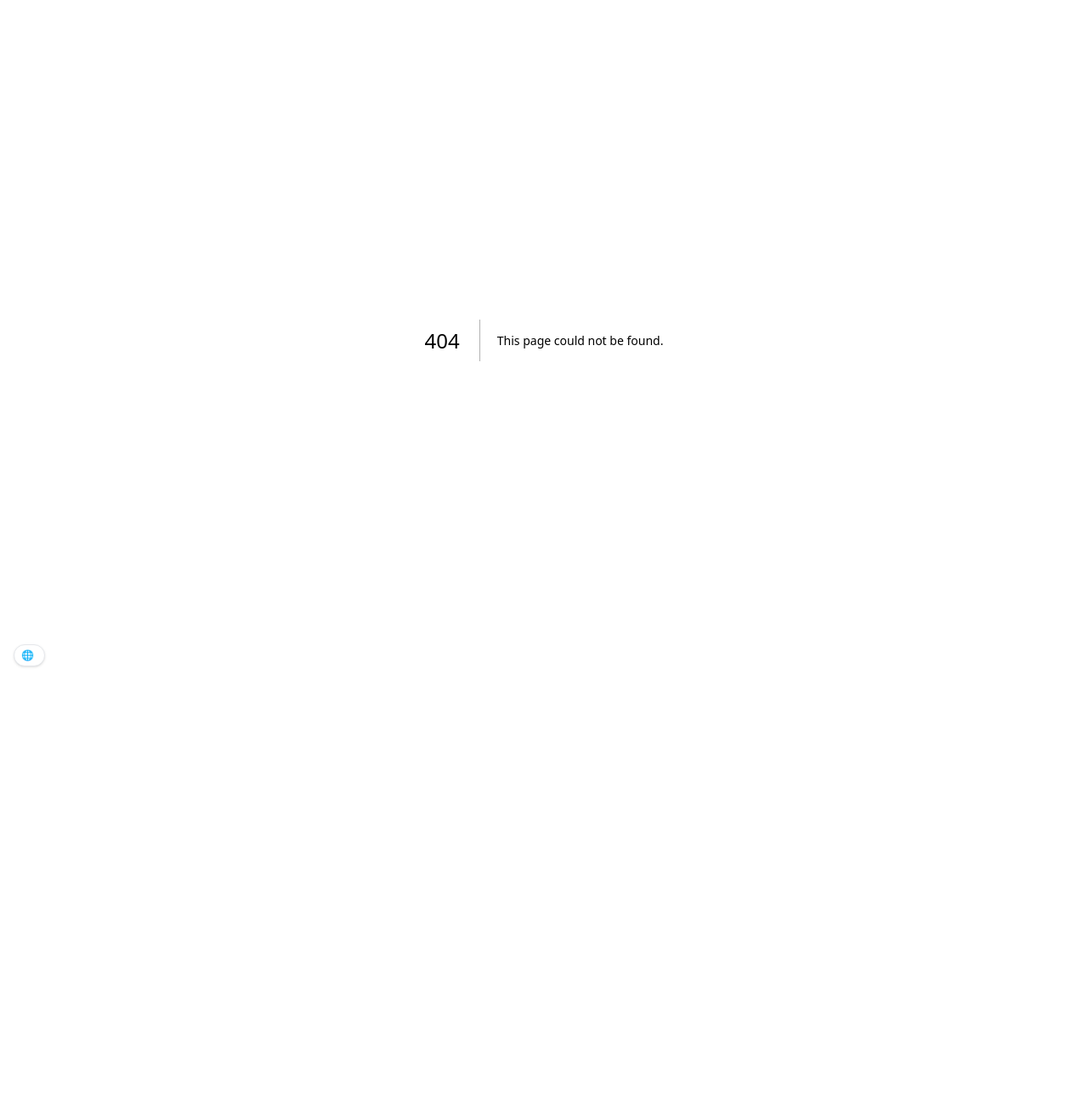
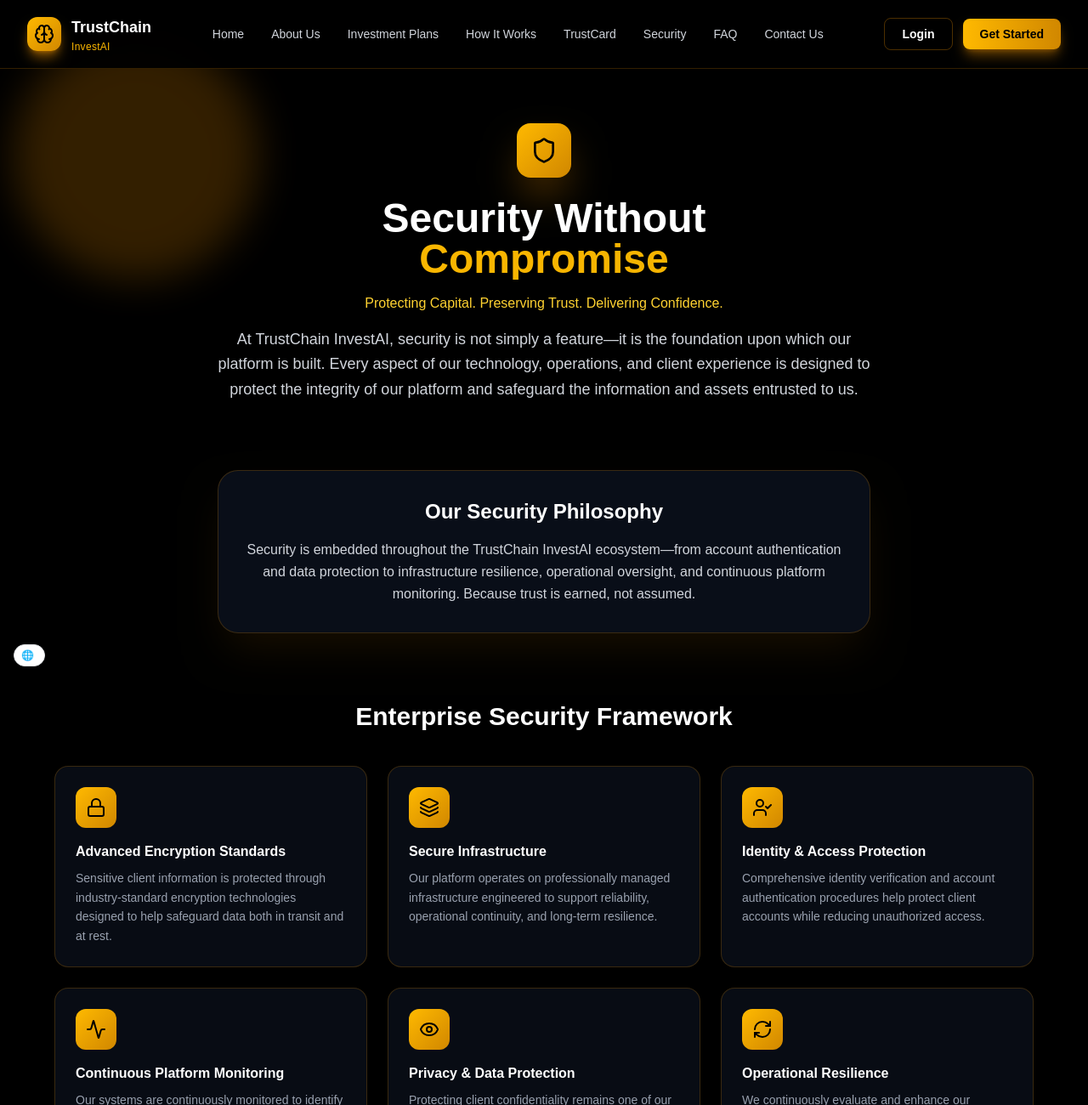
Before and after one commit to tcinvest/Trust-Chain-PWA, a Next.js app: page /security in a window 1280 px wide. Before the commit this address had no page. Shown: the top 1300 px of the page at 85% size. Before the commit the page ends 800 px from the top, so only its background shows below. Built offline with nearby package versions, Linux system fonts and the light colour scheme.

Commit message:
Create page.tsx

```diff
--- /dev/null
+++ b/app/security/page.tsx
@@ -0,0 +1,150 @@
+import React from 'react';
+import Navbar from '@/components/NavBar';
+import {
+  Shield,
+  Lock,
+  Eye,
+  Activity,
+  UserCheck,
+  RefreshCw,
+  Layers,
+  ShieldCheck,
+  TrendingUp,
+} from 'lucide-react';
+
+const FRAMEWORK_ITEMS = [
+  { icon: Lock, title: 'Advanced Encryption Standards', desc: 'Sensitive client information is protected through industry-standard encryption technologies designed to help safeguard data both in transit and at rest.' },
+  { icon: Layers, title: 'Secure Infrastructure', desc: 'Our platform operates on professionally managed infrastructure engineered to support reliability, operational continuity, and long-term resilience.' },
+  { icon: UserCheck, title: 'Identity & Access Protection', desc: 'Comprehensive identity verification and account authentication procedures help protect client accounts while reducing unauthorized access.' },
+  { icon: Activity, title: 'Continuous Platform Monitoring', desc: 'Our systems are continuously monitored to identify unusual activity, strengthen platform integrity, and support operational stability.' },
+  { icon: Eye, title: 'Privacy & Data Protection', desc: 'Protecting client confidentiality remains one of our highest priorities, with responsible data management throughout its lifecycle.' },
+  { icon: RefreshCw, title: 'Operational Resilience', desc: 'We continuously evaluate and enhance our technology, internal controls, and operational processes to strengthen platform resilience.' },
+];
+
+const SECURITY_BY_DESIGN = [
+  'Secure Client Authentication',
+  'Encrypted Communications',
+  'Controlled System Access',
+  'Infrastructure Resilience',
+  'Ongoing Platform Monitoring',
+  'Responsible Data Protection',
+  'Continuous Security Enhancement',
+];
+
+const PRINCIPLES = [
+  { title: 'Security by Design', desc: 'Security considerations are integrated throughout the platform development lifecycle.' },
+  { title: 'Privacy First', desc: 'Client information is managed with care, confidentiality, and respect for applicable privacy obligations.' },
+  { title: 'Operational Excellence', desc: 'We pursue disciplined processes and continuous improvement across every aspect of our operations.' },
+  { title: 'Transparency', desc: 'We believe confidence grows through clear communication and responsible business practices.' },
+  { title: 'Continuous Innovation', desc: 'Security is strengthened through ongoing investment in technology, infrastructure, and platform resilience.' },
+];
+
+export default function SecurityPage() {
+  return (
+    <div className="relative min-h-screen bg-black">
+      <Navbar />
+
+      <div className="absolute inset-0 opacity-20 pointer-events-none">
+        <div className="absolute top-10 left-4 w-32 h-32 sm:w-48 sm:h-48 lg:w-72 lg:h-72 bg-amber-500 rounded-full mix-blend-multiply filter blur-xl animate-pulse"></div>
+        <div className="absolute bottom-10 right-8 w-28 h-28 sm:w-40 sm:h-40 lg:w-56 lg:h-56 bg-yellow-600 rounded-full mix-blend-multiply filter blur-xl animate-pulse"></div>
+      </div>
+
+      <div className="relative z-10 px-4 py-12 sm:py-16">
+        {/* Header */}
+        <div className="max-w-3xl mx-auto text-center mb-14 sm:mb-20">
+          <div className="w-14 h-14 sm:w-16 sm:h-16 bg-gradient-to-br from-amber-400 to-yellow-600 rounded-2xl flex items-center justify-center mx-auto mb-6 shadow-2xl shadow-amber-500/50">
+            <Shield className="w-7 h-7 sm:w-8 sm:h-8 text-black" />
+          </div>
+          <h1 className="text-3xl sm:text-4xl lg:text-5xl font-bold text-white mb-4">
+            Security Without
+            <span className="bg-gradient-to-r from-amber-400 to-yellow-500 bg-clip-text text-transparent block">
+              Compromise
+            </span>
+          </h1>
+          <p className="text-amber-300 font-medium text-sm sm:text-base mb-4">
+            Protecting Capital. Preserving Trust. Delivering Confidence.
+          </p>
+          <p className="text-gray-300 text-sm sm:text-base lg:text-lg leading-relaxed">
+            At TrustChain InvestAI, security is not simply a feature—it is the foundation upon which our platform is built. Every aspect of our technology, operations, and client experience is designed to protect the integrity of our platform and safeguard the information and assets entrusted to us.
+          </p>
+        </div>
+
+        {/* Philosophy */}
+        <div className="max-w-3xl mx-auto mb-16 sm:mb-20">
+          <div className="bg-gray-900/60 backdrop-blur-lg rounded-2xl sm:rounded-3xl p-6 sm:p-8 border border-amber-500/20 shadow-2xl shadow-amber-500/10 text-center">
+            <h3 className="text-xl sm:text-2xl font-bold text-white mb-4">Our Security Philosophy</h3>
+            <p className="text-gray-300 text-sm sm:text-base leading-relaxed">
+              Security is embedded throughout the TrustChain InvestAI ecosystem—from account authentication and data protection to infrastructure resilience, operational oversight, and continuous platform monitoring. Because trust is earned, not assumed.
+            </p>
+          </div>
+        </div>
+
+        {/* Enterprise Security Framework */}
+        <div className="max-w-6xl mx-auto mb-16 sm:mb-20">
+          <h3 className="text-2xl sm:text-3xl font-bold text-white text-center mb-8 sm:mb-10">Enterprise Security Framework</h3>
+          <div className="grid grid-cols-1 sm:grid-cols-2 lg:grid-cols-3 gap-4 sm:gap-6">
+            {FRAMEWORK_ITEMS.map((item, idx) => (
+              <div key={idx} className="bg-gray-900/50 backdrop-blur-lg rounded-2xl border border-amber-500/20 p-5 sm:p-6">
+                <div className="w-11 h-11 sm:w-12 sm:h-12 bg-gradient-to-br from-amber-400 to-yellow-600 rounded-xl flex items-center justify-center mb-4">
+                  <item.icon className="w-5 h-5 sm:w-6 sm:h-6 text-black" />
+                </div>
+                <h4 className="text-white font-semibold text-sm sm:text-base mb-2">{item.title}</h4>
+                <p className="text-gray-400 text-xs sm:text-sm leading-relaxed">{item.desc}</p>
+              </div>
+            ))}
+          </div>
+        </div>
+
+        {/* Security by Design */}
+        <div className="max-w-4xl mx-auto mb-16 sm:mb-20">
+          <div className="bg-gray-900/60 backdrop-blur-lg rounded-2xl sm:rounded-3xl p-6 sm:p-8 border border-amber-500/20 shadow-2xl shadow-amber-500/10">
+            <div className="text-center mb-6 sm:mb-8">
+              <ShieldCheck className="w-10 h-10 sm:w-12 sm:h-12 text-amber-400 mx-auto mb-3" />
+              <h3 className="text-xl sm:text-2xl font-bold text-white mb-2">Security by Design</h3>
+              <p className="text-gray-300 text-sm sm:text-base max-w-xl mx-auto">
+                Every component of TrustChain InvestAI has been developed with security as a guiding principle—not as an afterthought.
+              </p>
+            </div>
+            <div className="grid grid-cols-1 sm:grid-cols-2 gap-3">
+              {SECURITY_BY_DESIGN.map((item, idx) => (
+                <div key={idx} className="flex items-center gap-3 bg-black/30 rounded-lg px-4 py-3 border border-amber-500/10">
+                  <span className="w-2 h-2 rounded-full bg-amber-400 flex-shrink-0"></span>
+                  <span className="text-gray-200 text-sm sm:text-base">{item}</span>
+                </div>
+              ))}
+            </div>
+          </div>
+        </div>
+
+        {/* Risk Management */}
+        <div className="max-w-3xl mx-auto mb-16 sm:mb-20 text-center">
+          <TrendingUp className="w-10 h-10 sm:w-12 sm:h-12 text-amber-400 mx-auto mb-3" />
+          <h3 className="text-xl sm:text-2xl font-bold text-white mb-4">Risk Management</h3>
+          <p className="text-gray-300 text-sm sm:text-base leading-relaxed">
+            Effective risk management is essential to maintaining a trusted investment platform. TrustChain InvestAI follows a disciplined approach focused on identifying, evaluating, and responding to operational and technology-related risks while continuously strengthening internal controls and governance practices.
+          </p>
+        </div>
+
+        {/* Security Principles */}
+        <div className="max-w-6xl mx-auto mb-16 sm:mb-20">
+          <h3 className="text-2xl sm:text-3xl font-bold text-white text-center mb-8 sm:mb-10">Security Principles</h3>
+          <div className="grid grid-cols-1 sm:grid-cols-2 lg:grid-cols-5 gap-4 sm:gap-5">
+            {PRINCIPLES.map((p, idx) => (
+              <div key={idx} className="text-center bg-gray-900/50 backdrop-blur-lg rounded-2xl border border-amber-500/20 p-5">
+                <h4 className="text-amber-300 font-semibold text-sm sm:text-base mb-2">{p.title}</h4>
+                <p className="text-gray-400 text-xs sm:text-sm leading-relaxed">{p.desc}</p>
+              </div>
+            ))}
+          </div>
+        </div>
+
+        {/* Our Commitment */}
+        <div className="max-w-3xl mx-auto text-center">
+          <p className="text-gray-400 text-xs sm:text-sm leading-relaxed italic">
+            At TrustChain InvestAI, we understand that security is more than technology—it is a responsibility. Our commitment is to uphold the highest standards of operational integrity, safeguard the trust our clients place in us, and continuously strengthen the platform through disciplined innovation, responsible governance, and a relentless focus on protecting the client experience.
+          </p>
+        </div>
+      </div>
+    </div>
+  );
+}
```
